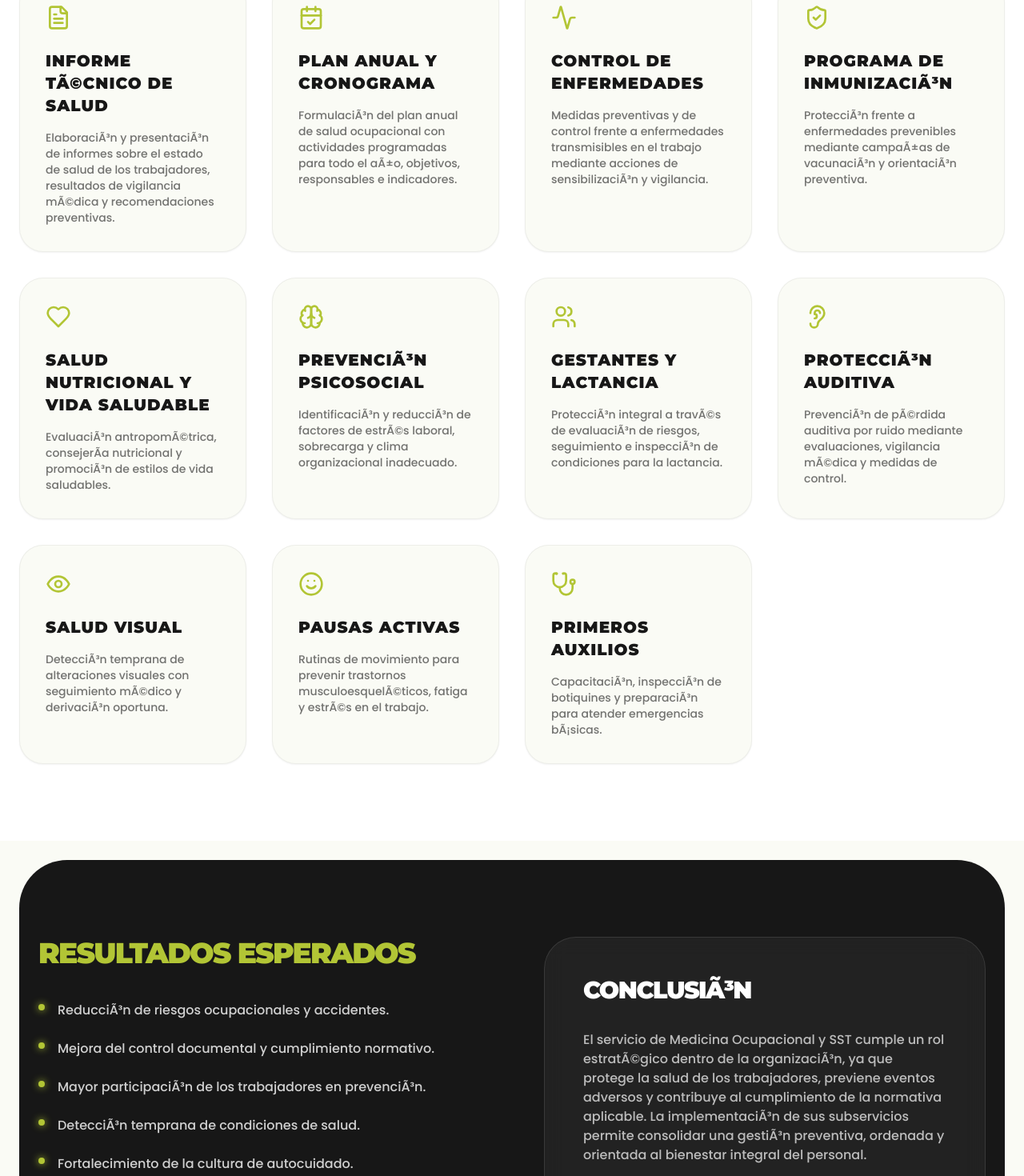
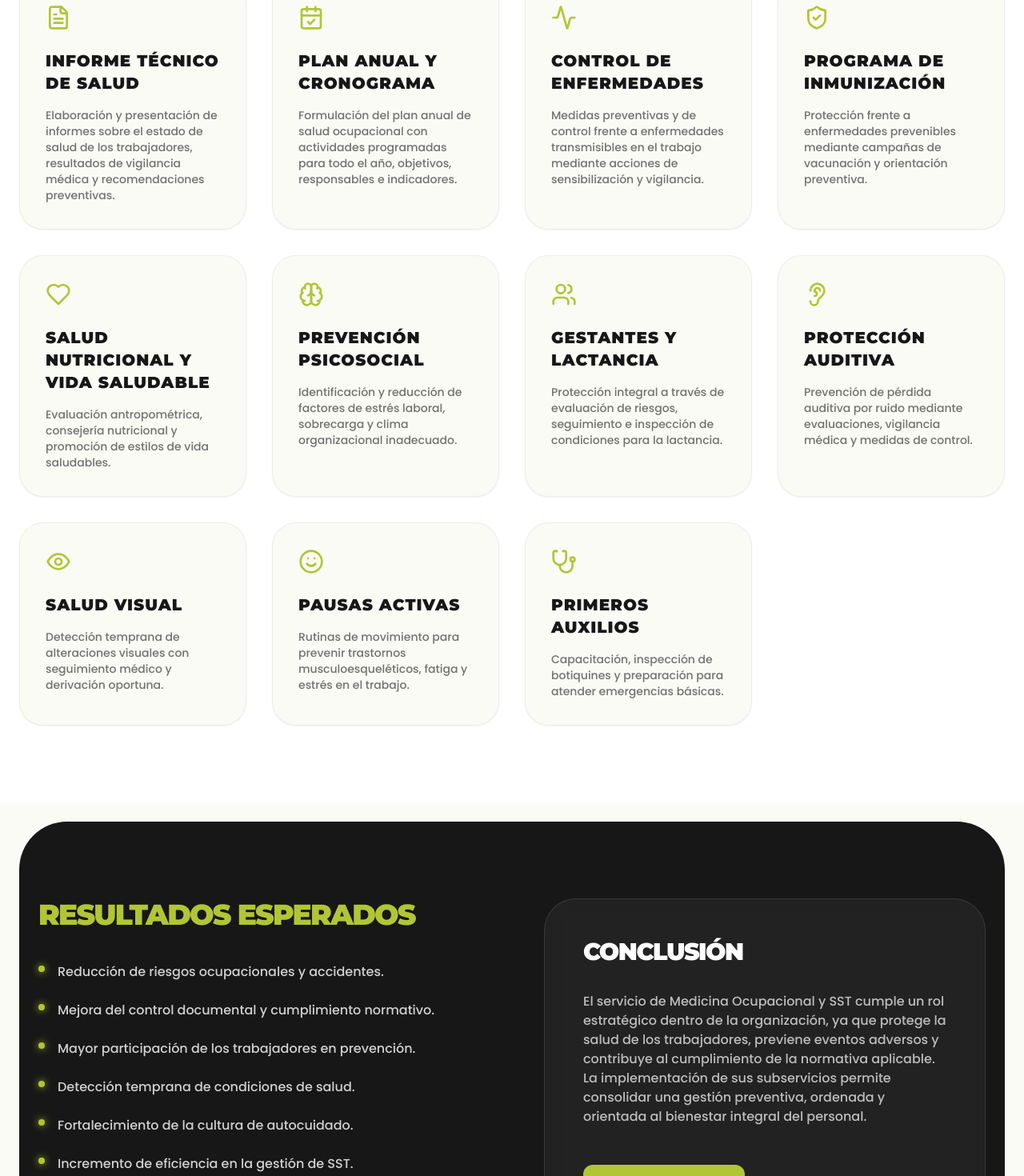
Before and after one commit to Datnya/landingapm, a React (Vite) app: page /servicios/medicina-ocupacional in a window 1280 px wide. Shown: the part 2139-3609 px from the top of the page at 80% size. Built offline with nearby package versions, Linux system fonts and the light colour scheme; no server answers.

Commit message:
Fix remaining text encoding errors in OccupationalMedicine.tsx

```diff
--- a/src/pages/OccupationalMedicine.tsx
+++ b/src/pages/OccupationalMedicine.tsx
@@ -8,65 +8,65 @@ const OccupationalMedicinePage = () => {
 
     const subservicios = [
         {
-            title: locale === 'en' ? "Health Technical Report" : "Informe TÃ©cnico de Salud",
-            description: locale === 'en' ? "Preparation and presentation of reports on workers' health status, medical surveillance results, and preventive recommendations." : "ElaboraciÃ³n y presentaciÃ³n de informes sobre el estado de salud de los trabajadores, resultados de vigilancia mÃ©dica y recomendaciones preventivas.",
+            title: locale === 'en' ? "Health Technical Report" : "Informe Técnico de Salud",
+            description: locale === 'en' ? "Preparation and presentation of reports on workers' health status, medical surveillance results, and preventive recommendations." : "Elaboración y presentación de informes sobre el estado de salud de los trabajadores, resultados de vigilancia médica y recomendaciones preventivas.",
             icon: <FileText className="w-8 h-8" />
         },
         {
             title: locale === 'en' ? "Annual Plan and Schedule" : "Plan Anual y Cronograma",
-            description: locale === 'en' ? "Formulation of the annual occupational health plan with scheduled activities for the whole year, objectives, responsible parties, and indicators." : "FormulaciÃ³n del plan anual de salud ocupacional con actividades programadas para todo el aÃ±o, objetivos, responsables e indicadores.",
+            description: locale === 'en' ? "Formulation of the annual occupational health plan with scheduled activities for the whole year, objectives, responsible parties, and indicators." : "Formulación del plan anual de salud ocupacional con actividades programadas para todo el año, objetivos, responsables e indicadores.",
             icon: <CalendarCheck className="w-8 h-8" />
         },
         {
             title: locale === 'en' ? "Disease Control" : "Control de Enfermedades",
-            description: locale === 'en' ? "Preventive and control measures against communicable diseases at work through awareness actions and surveillance." : "Medidas preventivas y de control frente a enfermedades transmisibles en el trabajo mediante acciones de sensibilizaciÃ³n y vigilancia.",
+            description: locale === 'en' ? "Preventive and control measures against communicable diseases at work through awareness actions and surveillance." : "Medidas preventivas y de control frente a enfermedades transmisibles en el trabajo mediante acciones de sensibilización y vigilancia.",
             icon: <Activity className="w-8 h-8" />
         },
         {
-            title: locale === 'en' ? "Immunization Program" : "Programa de InmunizaciÃ³n",
-            description: locale === 'en' ? "Protection against preventable diseases through vaccination campaigns and preventive guidance." : "ProtecciÃ³n frente a enfermedades prevenibles mediante campaÃ±as de vacunaciÃ³n y orientaciÃ³n preventiva.",
+            title: locale === 'en' ? "Immunization Program" : "Programa de Inmunización",
+            description: locale === 'en' ? "Protection against preventable diseases through vaccination campaigns and preventive guidance." : "Protección frente a enfermedades prevenibles mediante campañas de vacunación y orientación preventiva.",
             icon: <ShieldCheck className="w-8 h-8" />
         },
         {
             title: locale === 'en' ? "Nutritional Health & Healthy Lifestyle" : "Salud Nutricional y Vida Saludable",
-            description: locale === 'en' ? "Anthropometric evaluation, nutritional counseling, and promotion of healthy lifestyles." : "EvaluaciÃ³n antropomÃ©trica, consejerÃ­a nutricional y promociÃ³n de estilos de vida saludables.",
+            description: locale === 'en' ? "Anthropometric evaluation, nutritional counseling, and promotion of healthy lifestyles." : "Evaluación antropométrica, consejería nutricional y promoción de estilos de vida saludables.",
             icon: <Heart className="w-8 h-8" />
         },
         {
-            title: locale === 'en' ? "Psychosocial Prevention" : "PrevenciÃ³n Psicosocial",
-            description: locale === 'en' ? "Identification and reduction of occupational stress factors, overload, and inadequate organizational climate." : "IdentificaciÃ³n y reducciÃ³n de factores de estrÃ©s laboral, sobrecarga y clima organizacional inadecuado.",
+            title: locale === 'en' ? "Psychosocial Prevention" : "Prevención Psicosocial",
+            description: locale === 'en' ? "Identification and reduction of occupational stress factors, overload, and inadequate organizational climate." : "Identificación y reducción de factores de estrés laboral, sobrecarga y clima organizacional inadecuado.",
             icon: <Brain className="w-8 h-8" />
         },
         {
             title: locale === 'en' ? "Pregnant Women & Lactation" : "Gestantes y Lactancia",
-            description: locale === 'en' ? "Comprehensive protection through risk assessment, monitoring, and inspection of lactation conditions." : "ProtecciÃ³n integral a travÃ©s de evaluaciÃ³n de riesgos, seguimiento e inspecciÃ³n de condiciones para la lactancia.",
+            description: locale === 'en' ? "Comprehensive protection through risk assessment, monitoring, and inspection of lactation conditions." : "Protección integral a través de evaluación de riesgos, seguimiento e inspección de condiciones para la lactancia.",
             icon: <Users className="w-8 h-8" />
         },
         {
-            title: locale === 'en' ? "Hearing Protection" : "ProtecciÃ³n Auditiva",
-            description: locale === 'en' ? "Prevention of noise-induced hearing loss through evaluations, medical surveillance, and control measures." : "PrevenciÃ³n de pÃ©rdida auditiva por ruido mediante evaluaciones, vigilancia mÃ©dica y medidas de control.",
+            title: locale === 'en' ? "Hearing Protection" : "Protección Auditiva",
+            description: locale === 'en' ? "Prevention of noise-induced hearing loss through evaluations, medical surveillance, and control measures." : "Prevención de pérdida auditiva por ruido mediante evaluaciones, vigilancia médica y medidas de control.",
             icon: <Ear className="w-8 h-8" />
         },
         {
             title: locale === 'en' ? "Visual Health" : "Salud Visual",
-            description: locale === 'en' ? "Early detection of visual alterations with medical follow-up and timely referral." : "DetecciÃ³n temprana de alteraciones visuales con seguimiento mÃ©dico y derivaciÃ³n oportuna.",
+            description: locale === 'en' ? "Early detection of visual alterations with medical follow-up and timely referral." : "Detección temprana de alteraciones visuales con seguimiento médico y derivación oportuna.",
             icon: <Eye className="w-8 h-8" />
         },
         {
             title: locale === 'en' ? "Active Breaks" : "Pausas Activas",
-            description: locale === 'en' ? "Movement routines to prevent musculoskeletal disorders, fatigue, and stress at work." : "Rutinas de movimiento para prevenir trastornos musculoesquelÃ©ticos, fatiga y estrÃ©s en el trabajo.",
+            description: locale === 'en' ? "Movement routines to prevent musculoskeletal disorders, fatigue, and stress at work." : "Rutinas de movimiento para prevenir trastornos musculoesqueléticos, fatiga y estrés en el trabajo.",
             icon: <Smile className="w-8 h-8" />
         },
         {
             title: locale === 'en' ? "First Aid" : "Primeros Auxilios",
-            description: locale === 'en' ? "Training, first aid kit inspection, and preparation to handle basic emergencies." : "CapacitaciÃ³n, inspecciÃ³n de botiquines y preparaciÃ³n para atender emergencias bÃ¡sicas.",
+            description: locale === 'en' ? "Training, first aid kit inspection, and preparation to handle basic emergencies." : "Capacitación, inspección de botiquines y preparación para atender emergencias básicas.",
             icon: <Stethoscope className="w-8 h-8" />
         }
     ];
 
     const valores = locale === 'en'
         ? ["Prevention", "Responsibility", "Confidentiality", "Commitment", "Integrity", "Continuous Improvement", "Worker Orientation"]
-        : ["PrevenciÃ³n", "Responsabilidad", "Confidencialidad", "Compromiso", "Integridad", "Mejora continua", "OrientaciÃ³n al trabajador"];
+        : ["Prevención", "Responsabilidad", "Confidencialidad", "Compromiso", "Integridad", "Mejora continua", "Orientación al trabajador"];
 
     return (
         <div className="bg-[#FAFBF5] min-h-screen pt-20">
@@ -222,7 +222,7 @@ const OccupationalMedicinePage = () => {
                         <p className="text-secondary/60 max-w-2xl mx-auto font-medium px-4 text-sm sm:text-base">
                             {locale === 'en'
                                 ? 'Programs and plans designed for the comprehensive care of the collaborator throughout their working life.'
-                                : 'Programas y planes diseÃ±ados para el cuidado integral del colaborador durante toda su vida laboral.'}
+                                : 'Programas y planes diseñados para el cuidado integral del colaborador durante toda su vida laboral.'}
                         </p>
                     </div>
 
@@ -262,12 +262,12 @@ const OccupationalMedicinePage = () => {
                                     "Strengthening of self-care culture.",
                                     "Increased efficiency in OSH management."
                                 ] : [
-                                    "ReducciÃ³n de riesgos ocupacionales y accidentes.",
+                                    "Reducción de riesgos ocupacionales y accidentes.",
                                     "Mejora del control documental y cumplimiento normativo.",
-                                    "Mayor participaciÃ³n de los trabajadores en prevenciÃ³n.",
-                                    "DetecciÃ³n temprana de condiciones de salud.",
+                                    "Mayor participación de los trabajadores en prevención.",
+                                    "Detección temprana de condiciones de salud.",
                                     "Fortalecimiento de la cultura de autocuidado.",
-                                    "Incremento de eficiencia en la gestiÃ³n de SST."
+                                    "Incremento de eficiencia en la gestión de SST."
                                 ]).map((item, i) => (
                                     <li key={i} className="flex items-start gap-4 text-white/80 font-medium text-sm sm:text-base">
                                         <div className="mt-1 w-2 h-2 rounded-full bg-primary flex-shrink-0 shadow-[0_0_10px_#B2C535]" />
@@ -278,16 +278,16 @@ const OccupationalMedicinePage = () => {
                         </div>
                         <div className="bg-white/5 p-8 sm:p-12 rounded-[30px] sm:rounded-[40px] border border-white/10 backdrop-blur-md">
                             <h3 className="text-2xl sm:text-3xl font-black uppercase tracking-tighter mb-8">
-                                {locale === 'en' ? 'Conclusion' : 'ConclusiÃ³n'}
+                                {locale === 'en' ? 'Conclusion' : 'Conclusión'}
                             </h3>
                             <p className="text-white/70 leading-relaxed font-medium text-sm sm:text-base">
                                 {locale === 'en'
                                     ? 'The Occupational Medicine and OSH service plays a strategic role within the organization, as it protects workers\' health, prevents adverse events, and contributes to compliance with applicable regulations. The implementation of its subservices consolidates a preventive, orderly management focused on the integral well-being of the personnel.'
-                                    : 'El servicio de Medicina Ocupacional y SST cumple un rol estratÃ©gico dentro de la organizaciÃ³n, ya que protege la salud de los trabajadores, previene eventos adversos y contribuye al cumplimiento de la normativa aplicable. La implementaciÃ³n de sus subservicios permite consolidar una gestiÃ³n preventiva, ordenada y orientada al bienestar integral del personal.'}
+                                    : 'El servicio de Medicina Ocupacional y SST cumple un rol estratégico dentro de la organización, ya que protege la salud de los trabajadores, previene eventos adversos y contribuye al cumplimiento de la normativa aplicable. La implementación de sus subservicios permite consolidar una gestión preventiva, ordenada y orientada al bienestar integral del personal.'}
                             </p>
                             <div className="mt-12 text-center lg:text-left">
                                 <a href="/contacto" className="inline-block bg-primary text-black px-8 sm:px-10 py-4 sm:py-5 rounded-xl font-black uppercase tracking-widest text-[10px] hover:scale-105 transition-transform">
-                                    {locale === 'en' ? 'Request Consulting' : 'Solicitar AsesorÃ­a'}
+                                    {locale === 'en' ? 'Request Consulting' : 'Solicitar Asesoría'}
                                 </a>
                             </div>
                         </div>
```
